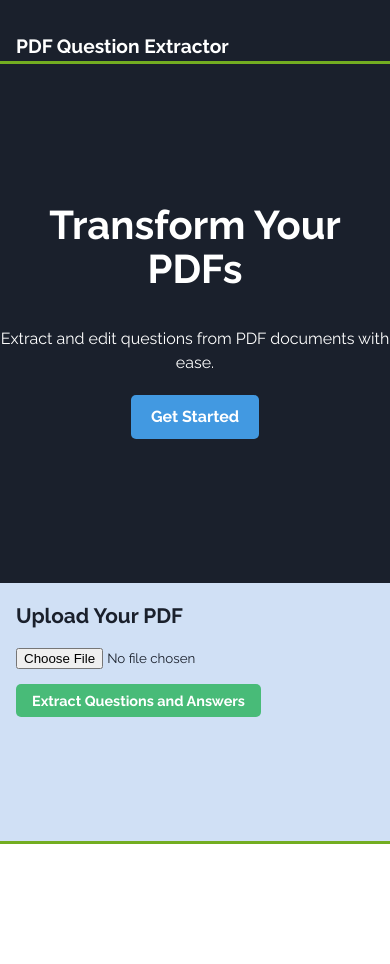
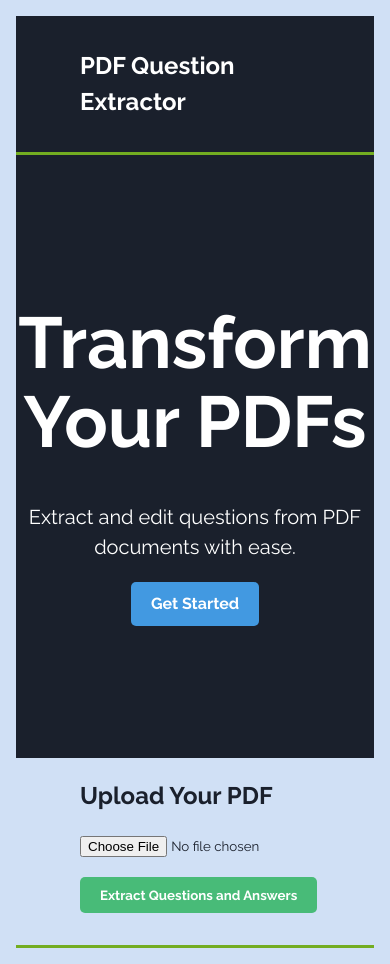
Before and after one commit to Timimah/PDFQuestionExtractor, a React (Vite) app: page / in a window 390 px wide. Before the commit the page ends 844 px from the top, so only its background shows below. Built offline with nearby package versions, Linux system fonts and the light colour scheme.

Commit message:
mobile styles

```diff
--- a/src/index.css
+++ b/src/index.css
@@ -26,20 +26,26 @@
   flex-direction: column;
 }
 
+@font-face {
+  font-family: "Raleway", sans-serif;
+  src: url("https://fonts.googleapis.com/css2?family=Raleway:ital,wght@0,100..900;1,100..900&display=swap");
+}
 body {
   margin: 0;
   display: flex;
   flex-direction: column;
   min-width: 320px;
   min-height: 100vh;
-  background-color: #d0e0f5;
+  background-color:#d0e0f5;
   color: #1a202c;
 }
 
+
 h1 {
-  font-size: 3.2em;
+  font-size: 5.2em;
   line-height: 1.1;
 }
+
 
 @media (prefers-color-scheme: light) {
   :root {
@@ -53,13 +59,30 @@ h1 {
     background-color: #f9f9f9;
   }
 }
+@media (max-width: 768px) {
+  #root {
+    padding: 1rem;
+  }
+
+  .container {
+    padding: 0 10px;
+  }
+}
+
+/* Add this media query for larger screens */
+@media (min-width: 1920px) {
+  .container {
+    max-width: 1800px;
+    margin: 0 auto;
+  }
+}
 
 /* General styles */
 .container {
   max-width: none;
   width: 100%;
   margin: 0 auto;
-  padding: 0 1em;
+  padding: 0 2em 2em 4em;
   position: -webkit-sticky;
   top: 0;
   border-bottom: 3px solid #73AD21;
@@ -81,11 +104,11 @@ h1 {
   display: flex;
   justify-content: space-between;
   align-items: center;
-  flex-wrap: wrap;
+  /* padding: em; */
 }
 
 .logo {
-  font-size: 1.2rem;
+  font-size: 1.5rem;
   font-weight: bold;
 }
 
@@ -93,23 +116,39 @@ h1 {
   display: none;
 }
 
+@media (min-width: 768px) {
+  .nav-links {
+    display: flex;
+    gap: 20px;
+  }
+}
+
+.nav-links a {
+  color: white;
+  text-decoration: none;
+}
+
+.nav-links a:hover {
+  color: #cbd5e0;
+}
+
 .hero-content {
   text-align: center;
   flex: 1;
   display: flex;
-  padding: 50px 0;
+  padding: 100px 0;
   flex-direction: column;
   justify-content: center;
   align-items: center;
 }
 
 .hero-content h1 {
-  font-size: 2.5rem;
-  margin-bottom: 20px;
+  font-size: 4.5rem;
+  margin-bottom: 20px; /* Added margin-bottom */
 }
 
 .hero-content p {
-  font-size: 1rem;
+  font-size: 1.25rem;
   margin-bottom: 20px;
 }
 
@@ -129,27 +168,27 @@ h1 {
 
 /* Main content */
 main {
-  padding: 20px 0;
+  padding: 40px 0;
   flex: 1;
 }
 
 h2 {
-  font-size: 1.3rem;
-  margin-bottom: 15px;
+  font-size: 1.5rem;
+  margin-bottom: 20px;
 }
 
 .file-input {
-  margin-bottom: 15px;
+  margin-bottom: 20px;
   text-align: center;
 }
 
 .pdf-preview {
-  margin-bottom: 30px;
+  margin-bottom: 40px;
 }
 
 .pdf-embed {
   width: 100%;
-  height: 400px;
+  height: 600px;
   border: none;
 }
 
@@ -160,18 +199,24 @@ h2 {
   background-color: #48bb78;
   color: white;
   border: none;
-  padding: 8px 16px;
+  padding: 10px 20px;
   border-radius: 5px;
   cursor: pointer;
   font-weight: bold;
-  font-size: 0.9rem;
+}
+
+.extract-button:hover,
+.show-more-button:hover,
+.add-question-button:hover,
+.save-button:hover {
+  background-color: #38a169;
 }
 
 .question-group {
   border: 1px solid #e2e8f0;
   border-radius: 5px;
-  padding: 15px;
-  margin-bottom: 15px;
+  padding: 20px;
+  margin-bottom: 20px;
 }
 
 .question-header {
@@ -179,17 +224,15 @@ h2 {
   justify-content: space-between;
   align-items: center;
   margin-bottom: 10px;
-  flex-wrap: wrap;
 }
 
 .question-input,
 .option-input {
   width: 100%;
-  padding: 8px;
+  padding: 10px;
   margin-bottom: 10px;
   border: 1px solid #e2e8f0;
   border-radius: 5px;
-  font-size: 0.9rem;
 }
 
 .add-option-button,
@@ -199,25 +242,25 @@ h2 {
   border: none;
   cursor: pointer;
   color: #4299e1;
-  font-size: 0.9rem;
+}
+
+.delete-button,
+.delete-option-button {
+  color: #e53e3e;
 }
 
 .option-group {
   display: flex;
   align-items: center;
   margin-bottom: 10px;
-  flex-wrap: wrap;
 }
 
 .action-buttons {
   display: flex;
   justify-content: space-between;
   margin-top: 20px;
-  flex-wrap: wrap;
 }
-
-/* Media queries for responsive design */
-@media (min-width: 768px) {
+@media (min-width: 768px) and (max-width: 767px) {
   /* .container {
     padding: 0 2em;
   } */
@@ -248,21 +291,20 @@ h2 {
   }
 }
 
-@media (min-width: 1024px) {
-  /* .container {
-    padding: 0 4em;
-  } */
-
-  .hero-content h1 {
-    font-size: 4.5rem;
-  }
+.show-more-button {
+  background-color: #718096;
 }
 
-@media (min-width: 1920px) {
-  .container {
-    max-width: 1800px;
-    margin: 0 auto;
-  }
+.show-more-button:hover {
+  background-color: #4a5568;
+}
+
+.add-question-button {
+  background-color: #4299e1;
+}
+
+.add-question-button:hover {
+  background-color: #3182ce;
 }
 
 /* Tooltip Styles */
@@ -284,7 +326,7 @@ h2 {
   color: white;
   padding: 5px 10px;
   border-radius: 4px;
-  font-size: 12px;
+  font-size: 14px;
   white-space: nowrap;
   opacity: 0;
   visibility: hidden;
@@ -298,6 +340,7 @@ h2 {
   visibility: visible;
 }
 
+/* Adjust positioning for delete-option-button */
 .delete-option-button::after {
   bottom: auto;
   top: 100%;
```
